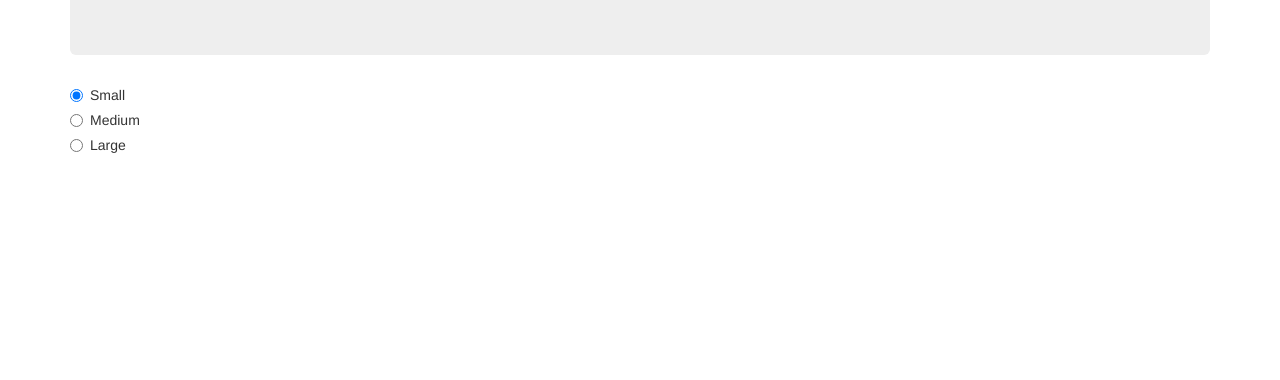
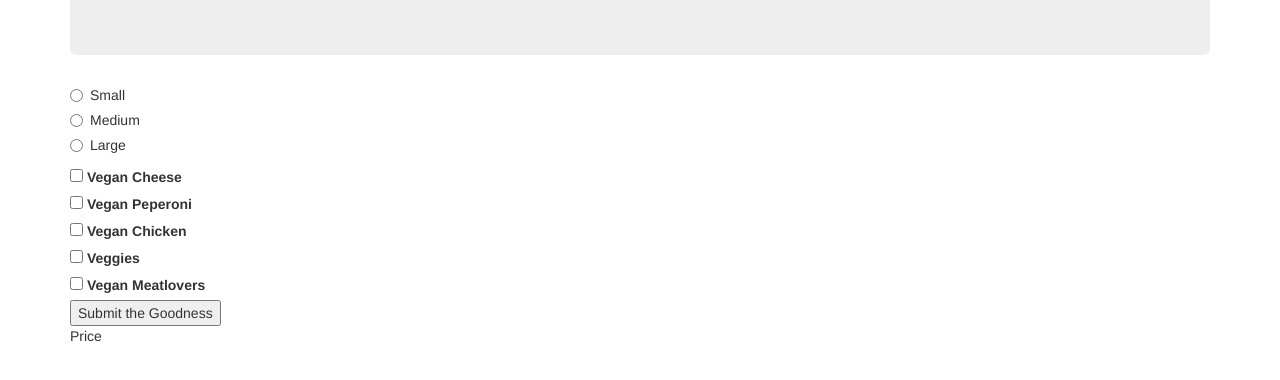
Before and after one commit to Jeremiah-Freeman/Final-Pizza-Project, a plain HTML site: page index.html in a window 1280 px wide. Shown: the part 104-484 px from the top of the page. Drawn offline with Linux system fonts and the light colour scheme.

Commit message:
updated HTML(form, submit button,radio and checkboxes), and JS code(doc ready, click-submit action)

```diff
--- a/JS/scripts.js
+++ b/JS/scripts.js
@@ -2,3 +2,18 @@ function Pizza(size, toppings) {
   this.size = size;
   this.toppings = toppings;
 }
+
+
+
+
+
+
+
+
+$(document).ready(function) {
+  $("#sizeOrder").submit(function(event) {
+   event.preventDefault();
+   var pizzaSize = $(".pizzaSize").val();
+   var orderToppings = $(".orderToppings").val();
+   console.log(orderToppings);
+}
--- a/index.html
+++ b/index.html
@@ -13,16 +13,21 @@
       <div class="jumbotron">
         <h2>Do No Evil Pizza</h2>
       </div>
-      <form class="orderForm" action="index.html" method="post">
+
+
+
+
+      <form id="sizeOrder" action="index.html" method="post">
+        <div class="sizeOrder">
           <div class="radio">
             <label>
-            <input type="radio" name="size" value="Small" checked>
+              <input type="radio" name="size" value="Small">
               Small
             </label>
           </div>
           <div class="radio">
             <label>
-            <input type="radio" name="size" value="medium">
+              <input type="radio" name="size" value="Medium">
               Medium
             </label>
           </div>
@@ -32,6 +37,44 @@
               Large
             </label>
           </div>
+        </div>
+
+
+
+
+
+        <div class="orderToppings">
+          <label>
+            <input type="checkbox" name="topping" value="vcheese">
+            Vegan Cheese
+          </label>
+        </div>
+        <div class="checkboxes">
+          <label>
+            <input type="checkbox" name="topping" value="vpeperoni">
+            Vegan Peperoni
+          </label>
+        </div>
+        <div class="checkboxes">
+          <label>
+            <input type="checkbox" name="topping" value="vchicken">
+            Vegan Chicken
+          </label>
+        </div>
+        <div class="checkboxes">
+          <label>
+            <input type="checkbox" name="topping" value="veggies">
+            Veggies
+          </label>
+        </div>
+        <div class="checkboxes">
+          <label>
+            <input type="checkbox" name="topping" value="vmeatlovers">
+            Vegan Meatlovers
+          </label>
+        </div>
+        <button type="submit" name="button">Submit the Goodness</button>
+        <p id="output">Price</p>
       </form>
 
       </div>
```
Lines whose indentation alone changed are shown as unchanged.
